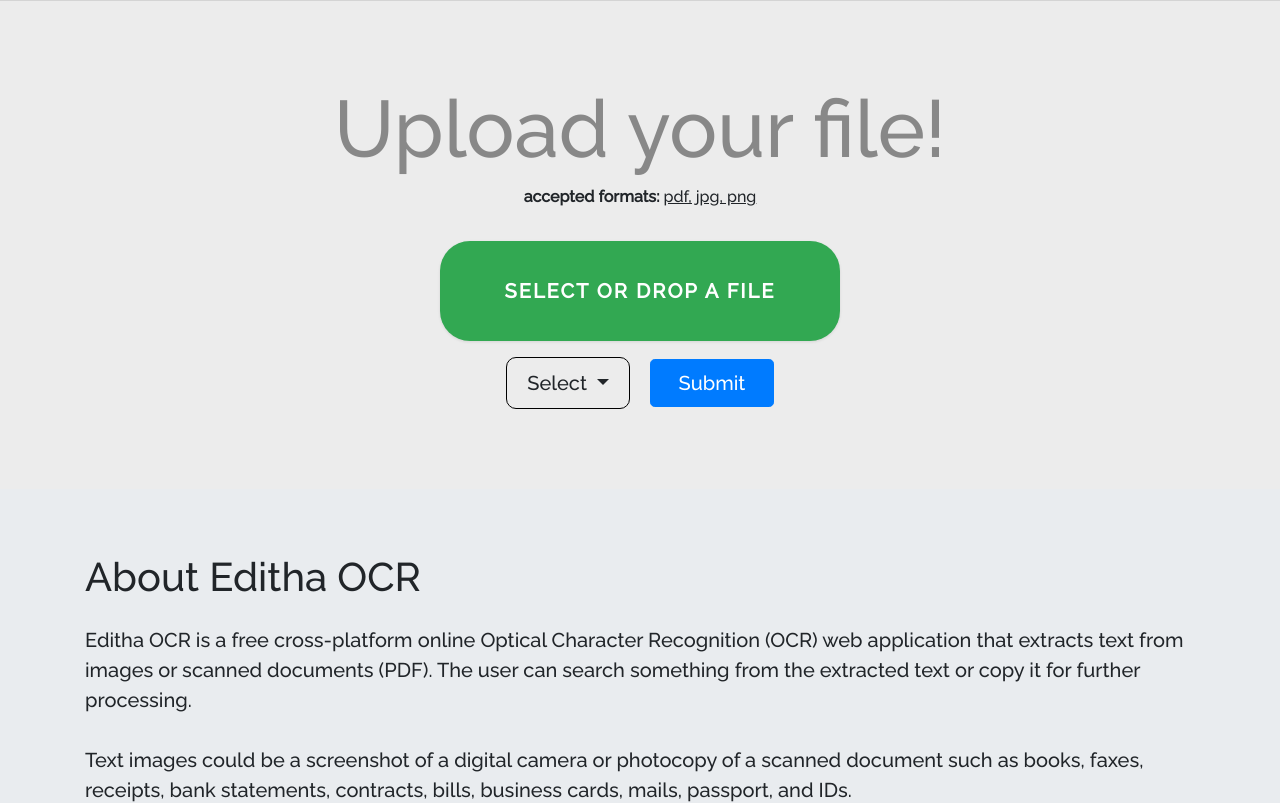
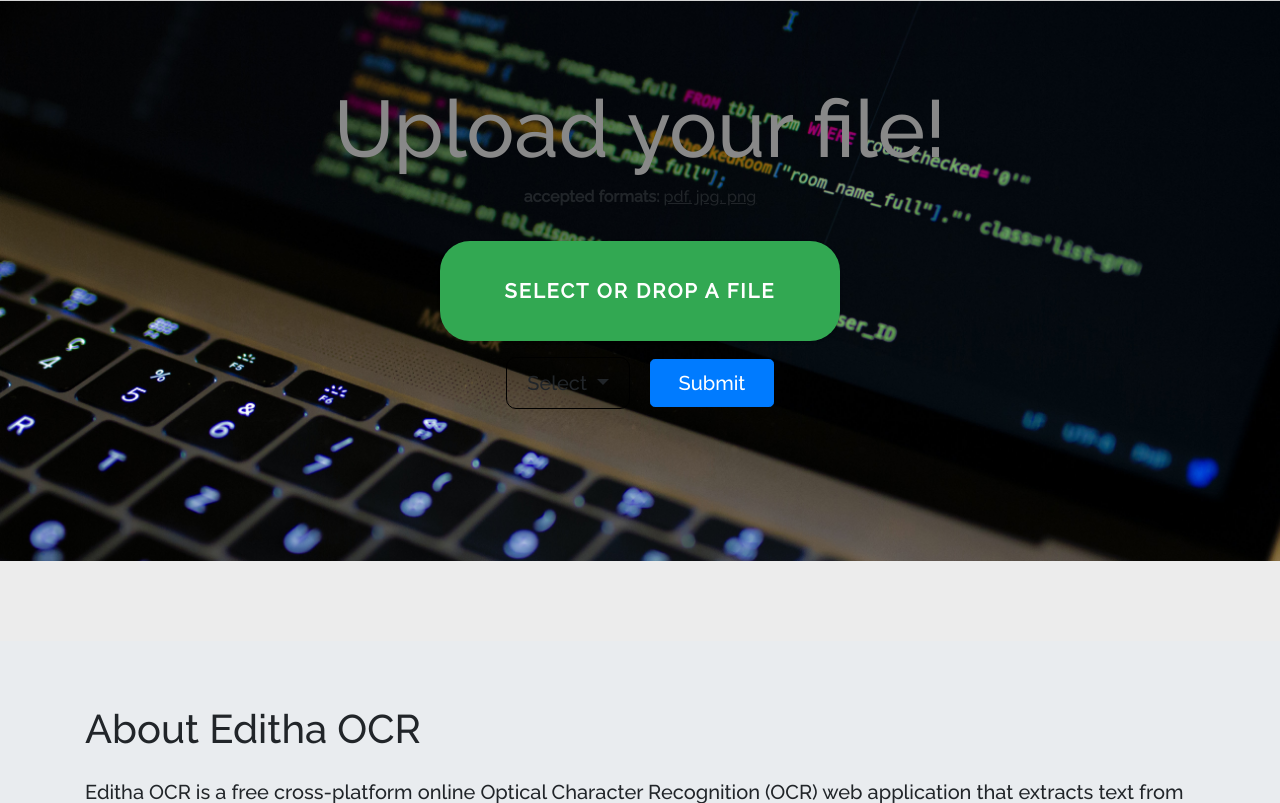
Before and after one commit to Abhishekkumar02/NC_CMRCET_KB145_EDITHA, a Flask app: page / in a window 1280 px wide. Shown: the part 62-865 px from the top of the page. Run offline with Flask 2, Linux system fonts and the light colour scheme; some libraries are stand-ins or nearby versions.

Commit message:
add backgroung-img

```diff
--- a/static/stylesheets/style.css
+++ b/static/stylesheets/style.css
@@ -19,6 +19,18 @@ body {
 }
 
 .navbar-nav {}
+
+
+/* Backgroung Img Main Section */
+
+.sectionDiv {
+    background-image: url(/static/images/mac.jpg);
+    background-color: rgba(0, 0, 0, 0.5);
+    background-position: center;
+    background-repeat: no-repeat;
+    background-size: cover;
+    height: 70vh;
+}
 
 .nav-item {
     padding-right: 3%;
```
Also changed, not shown: static/images/mac.jpg (added).
